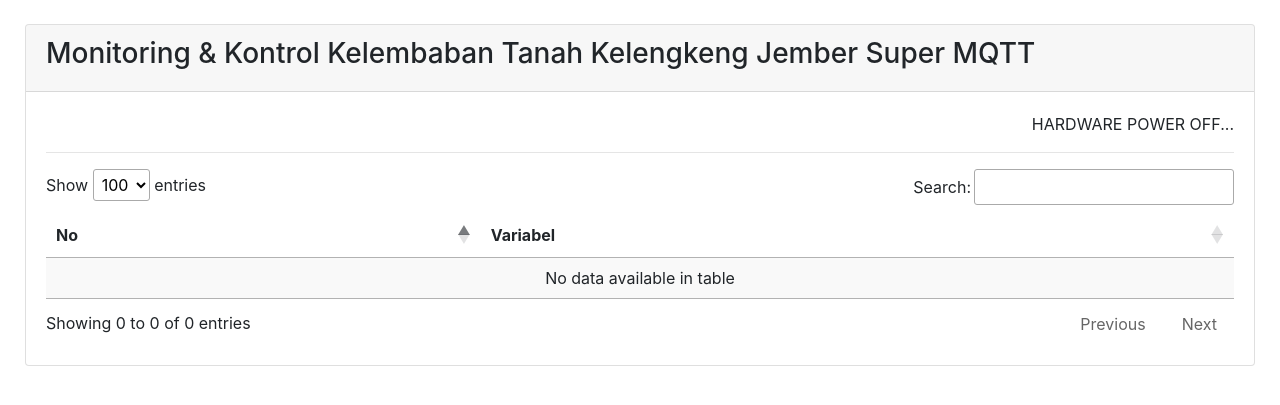
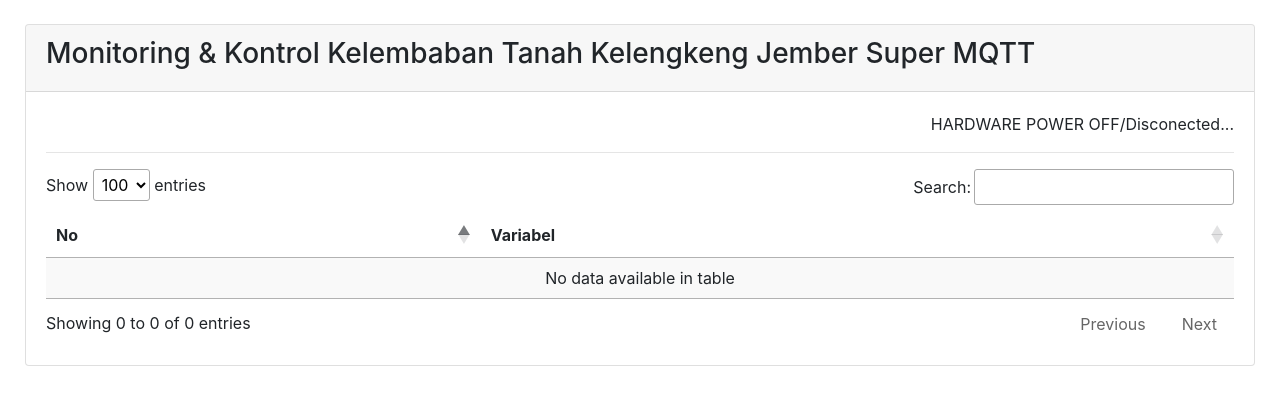
Before and after one commit to psmail8535/keris-iot, a Flask app: page / in a window 1280 px wide. Shown: the part 25-430 px from the top of the page. Run offline with Flask 2, Linux system fonts and the light colour scheme; data that the repository does not hold is empty; some libraries are stand-ins or nearby versions.

Commit message:
Update index.html

```diff
--- a/templates/index.html
+++ b/templates/index.html
@@ -267,8 +267,8 @@ function off_aktuator() {
 						}
 						if(response.sts_hrdware == '0' )
 						{
-							$("#result").html("HARDWARE POWER OFF...");
-							console.log("HARDWARE POWER OFF...");
+							$("#result").html("HARDWARE POWER OFF/Disconected...");
+							console.log("HARDWARE POWER OFF/Disconected...");
 							haveReadStsAktInit = false;
 
 							$("#on_akt").hide();
```
